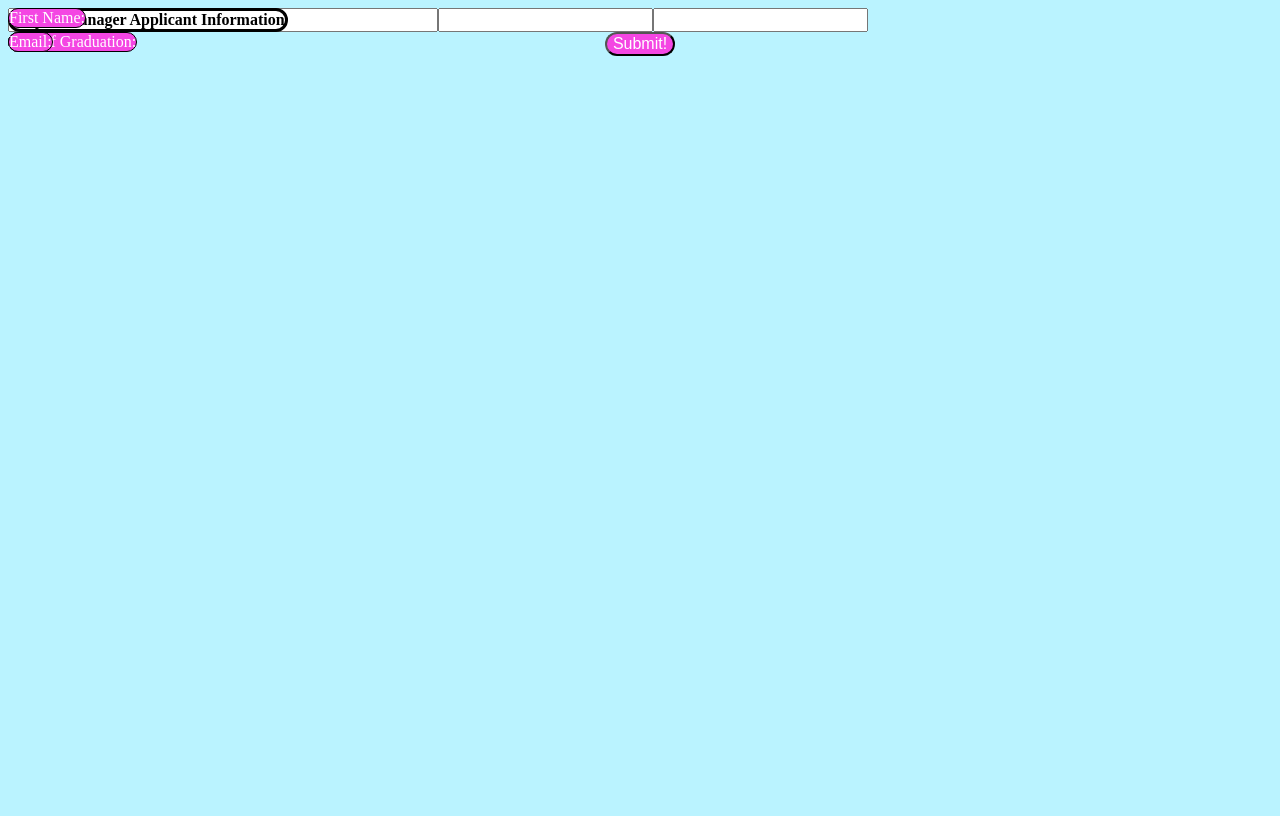
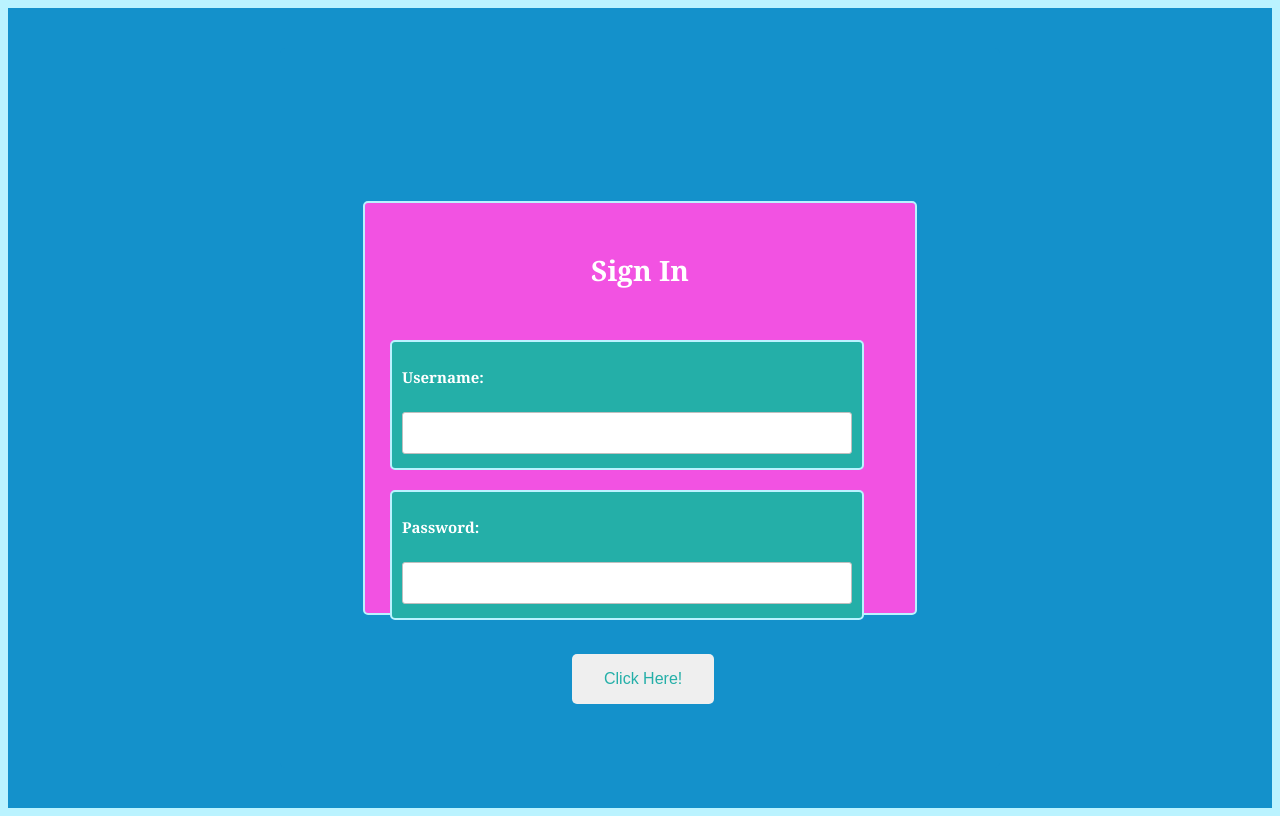
Before and after one commit to kylepet/CS-320-Manager-App-Frontend, a Next.js app: page / in a window 1280 px wide. Built offline with nearby package versions, Linux system fonts and the light colour scheme.

Commit message:
fixed login screen

```diff
--- a/src/pages/index.tsx
+++ b/src/pages/index.tsx
@@ -1,42 +1,44 @@
 import Head from 'next/head'
 import { Inter } from 'next/font/google'
 import styles from '@/styles/Home.module.css'
+import Login from './login'
 
 const inter = Inter({ subsets: ['latin'] })
 
 export default function Home() {
   return (
-    <>
-      <Head>
-        <title>CS320 Form Submission Screen</title>
-        <meta name="viewport" content="width=device-width, initial-scale=1" />
-      </Head>
-      <main className={styles.main}>
-      <div className="title_box box" id="title-box">
-            <div className="title_box_text">Project Manager Applicant Information</div>
-        </div>
-        <div>
-            <div id="fname_box" className="field_box">
-                <div id="fname-text" className="field_box_text">First Name: </div>
-            </div>
-            <input type="text" name="fname" id="fname" className="text_input"/>
-            <div id="lname_box" className="field_box">
-                <div id="lname-text" className="field_box_text">Last Name: </div>
-            </div>
-            <input type="text" name="lname" id="lname" className="text_input"/>
-            <div id="YoG_box" className="field_box">
-                <div id="YoG-text" className="field_box_text">Year of Graduation: </div>
-            </div>
-            <input type="number" id="YoG" className="text_input"/>
-            <div id="email_box" className="field_box">
-                <div id="email-text" className="field_box_text">Email: </div>
-            </div>
-            <input type="text" id="email" className="text_input"/>
-            <div id="submit_button_container">
-                <button id="submit" className="field_box_text">Submit!</button>
-            </div>
-        </div>
-      </main>
-    </>
+    <Login/>
+    // <>
+    //   <Head>
+    //     <title>CS320 Form Submission Screen</title>
+    //     <meta name="viewport" content="width=device-width, initial-scale=1" />
+    //   </Head>
+    //   <main className={styles.main}>
+    //   <div className="title_box box" id="title-box">
+    //         <div className="title_box_text">Project Manager Applicant Information</div>
+    //     </div>
+    //     <div>
+    //         <div id="fname_box" className="field_box">
+    //             <div id="fname-text" className="field_box_text">First Name: </div>
+    //         </div>
+    //         <input type="text" name="fname" id="fname" className="text_input"/>
+    //         <div id="lname_box" className="field_box">
+    //             <div id="lname-text" className="field_box_text">Last Name: </div>
+    //         </div>
+    //         <input type="text" name="lname" id="lname" className="text_input"/>
+    //         <div id="YoG_box" className="field_box">
+    //             <div id="YoG-text" className="field_box_text">Year of Graduation: </div>
+    //         </div>
+    //         <input type="number" id="YoG" className="text_input"/>
+    //         <div id="email_box" className="field_box">
+    //             <div id="email-text" className="field_box_text">Email: </div>
+    //         </div>
+    //         <input type="text" id="email" className="text_input"/>
+    //         <div id="submit_button_container">
+    //             <button id="submit" className="field_box_text">Submit!</button>
+    //         </div>
+    //     </div>
+    //   </main>
+    // </>
   )
 }
--- a/src/pages/login.tsx
+++ b/src/pages/login.tsx
@@ -5,7 +5,7 @@ import styles from '@/styles/login.module.css'
 
 const inter = Inter({ subsets: ['latin'] })
 
-export default function Home() {
+export default function Login() {
   return (
   <>
   <main className={styles.body}>
@@ -13,30 +13,30 @@ export default function Home() {
     <title>CS320 Geocities Login GUI</title>
   </p>
   <div className="col -md-6 no no-gutters">
-    <div className="leftside">
-      <div className="wrapper">
+    <div className={styles.leftside}>
+      <div className={styles.wrapper}>
         <h2>Sign In</h2>
         <br />
-        <div className="username">
+        <div className={styles.username}>
           <h3>Username:</h3>
-          <label htmlFor = "myUsername"> Username</label>
+          {/* <label htmlFor = "myUsername"> Username</label> */}
           <textarea
-            id="myUsername"
-            className="non-preview"
+            id={styles.myUsername}
+            className = "non-preview"
             defaultValue={""}
           />
           <br />
         </div>
-        <div className="password">
+        <div className={styles.password}>
           <h3>Password:</h3>
-          <label htmlFor = "myPassword"> Password</label>
+          {/* <label htmlFor = "myPassword"> Password</label> */}
           <textarea
-            id="myPassword"
+            id= {styles.myPassword}
             className="non-preview"
             defaultValue={""}
             />
         </div>
-        <button id="myBtn" className="button button1">
+        <button id="myBtn" className={styles.button}>
           {" "}
           Click Here!
         </button>
--- a/src/styles/login.module.css
+++ b/src/styles/login.module.css
@@ -4,15 +4,16 @@
     color: #24afa8;
     padding: 16px 32px;
     text-align: center;
+    align-items: center;
     text-decoration: none;
     display: inline-block;
     font-size: 16px;
     margin: 4px 2px;
     transition-duration: 0.4s;
     cursor: pointer;
-    position: absolute;
-    top: 250px;
-    left: 185px;
+    position: relative;
+    top: 60px;
+    left: 180px;
     border-radius: 5px;
   }
 
@@ -36,7 +37,7 @@
       align-items: center;
       justify-content: center;
       /*these three lines above make the proportions adjust to the screens movement*/
-      position: relative;
+      /* position: relative; */
   }
 
 
@@ -65,7 +66,7 @@
       display: flex;
       align-items: center;
       justify-content: center;
-      position: static;
+      /* position: static; */
       border-radius: 5px;
   }
 
@@ -83,15 +84,15 @@
   }
 
   .wrapper{
-      width: 470px;
-      height: 300px;
+      width: 500px;
+      height: 360px;
       background:#f252e2;
        /*#ef86d7*/
       border-radius: 5px;
       border: 2px solid #baf3ff;
       padding: 25px 25px 25px;
       align-items: center;
-      position: absolute;
+      position: absolute ;
   }
 
   .wrapper h2{
@@ -115,8 +116,8 @@
   }
 
   .wrapper textarea{
-      width: 100%;
-      height: 30px;
+      width: 95%;
+      height: 20px;
       padding: 10px;
       outline: none;
       resize: none;
@@ -139,9 +140,10 @@
   }
 
   .username{
-      position: absolute;
-      top: 70px;
+      position: relative;
+      top: 10px;
       width: 450px;
+      align-items: center;
       background:   #24afa8;
       /* #baf3ff;, #24afa8*/
       border-radius: 5px;
@@ -149,9 +151,10 @@
       padding: 10px 10px 10px;
   }
   .password{
-      position: absolute;
-      top: 160px;
+      position: relative;
+      top: 30px;
       width: 450px;
+      align-items: center;
       background:   #24afa8;
       border-radius: 5px;
       border: 2px solid #baf3ff;
```
